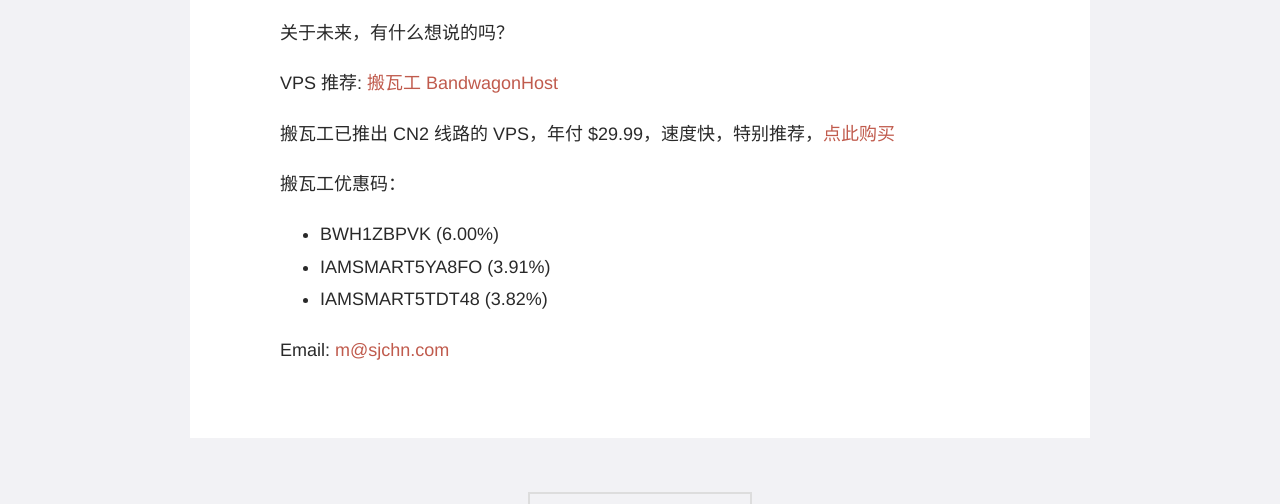
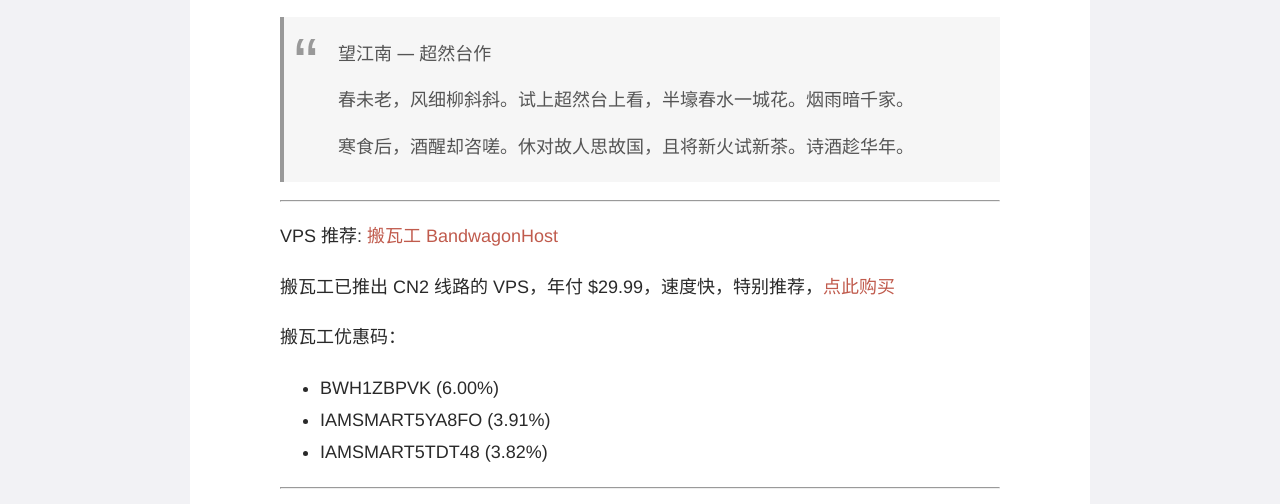
Before and after one commit to m142/m142.github.io, a plain HTML site: page about/index.html in a window 1280 px wide. Shown: the part 277-781 px from the top of the page. Drawn offline with nearby package versions, Linux system fonts and the light colour scheme; some packages are replaced by stand-ins of ours.

Commit message:
rebuilding site 2018-11-26 22:51:37

```diff
--- a/about/index.html
+++ b/about/index.html
@@ -23,8 +23,10 @@
 <meta name="mobile-web-app-capable" content="yes">
 
 <meta name="author" content="m142" />
-  <meta name="description" content="关于未来，有什么想说的吗？
-VPS 推荐: 搬瓦工 BandwagonHost
+  <meta name="description" content=" 望江南 — 超然台作
+春未老，风细柳斜斜。试上超然台上看，半壕春水一城花。烟雨暗千家。
+寒食后，酒醒却咨嗟。休对故人思故国，且将新火试新茶。诗酒趁华年。
+ VPS 推荐: 搬瓦工 BandwagonHost
 搬瓦工已推出 CN2 线路的 VPS，年付 $29.99，速度快，特别推荐，点此购买
 搬瓦工优惠码：
  BWH1ZBPVK (6.00%) IAMSMART5YA8FO (3.91%) IAMSMART5TDT48 (3.82%)  Email: m###sjchn.com
@@ -62,8 +64,10 @@ VPS 推荐: 搬瓦工 BandwagonHost
 
 
 <meta property="og:title" content="About" />
-<meta property="og:description" content="关于未来，有什么想说的吗？
-VPS 推荐: 搬瓦工 BandwagonHost
+<meta property="og:description" content=" 望江南 — 超然台作
+春未老，风细柳斜斜。试上超然台上看，半壕春水一城花。烟雨暗千家。
+寒食后，酒醒却咨嗟。休对故人思故国，且将新火试新茶。诗酒趁华年。
+ VPS 推荐: 搬瓦工 BandwagonHost
 搬瓦工已推出 CN2 线路的 VPS，年付 $29.99，速度快，特别推荐，点此购买
 搬瓦工优惠码：
  BWH1ZBPVK (6.00%) IAMSMART5YA8FO (3.91%) IAMSMART5TDT48 (3.82%)  Email: m###sjchn.com
@@ -73,8 +77,10 @@ VPS 推荐: 搬瓦工 BandwagonHost
 <meta property="article:modified_time" content="2018-05-01T00:00:00&#43;00:00"/>
 
 <meta itemprop="name" content="About">
-<meta itemprop="description" content="关于未来，有什么想说的吗？
-VPS 推荐: 搬瓦工 BandwagonHost
+<meta itemprop="description" content=" 望江南 — 超然台作
+春未老，风细柳斜斜。试上超然台上看，半壕春水一城花。烟雨暗千家。
+寒食后，酒醒却咨嗟。休对故人思故国，且将新火试新茶。诗酒趁华年。
+ VPS 推荐: 搬瓦工 BandwagonHost
 搬瓦工已推出 CN2 线路的 VPS，年付 $29.99，速度快，特别推荐，点此购买
 搬瓦工优惠码：
  BWH1ZBPVK (6.00%) IAMSMART5YA8FO (3.91%) IAMSMART5TDT48 (3.82%)  Email: m###sjchn.com
@@ -83,15 +89,17 @@ VPS 推荐: 搬瓦工 BandwagonHost
 
 <meta itemprop="datePublished" content="2018-05-01T00:00:00&#43;00:00" />
 <meta itemprop="dateModified" content="2018-05-01T00:00:00&#43;00:00" />
-<meta itemprop="wordCount" content="30">
+<meta itemprop="wordCount" content="34">
 
 
 
 <meta itemprop="keywords" content="" />
 <meta name="twitter:card" content="summary"/>
 <meta name="twitter:title" content="About"/>
-<meta name="twitter:description" content="关于未来，有什么想说的吗？
-VPS 推荐: 搬瓦工 BandwagonHost
+<meta name="twitter:description" content=" 望江南 — 超然台作
+春未老，风细柳斜斜。试上超然台上看，半壕春水一城花。烟雨暗千家。
+寒食后，酒醒却咨嗟。休对故人思故国，且将新火试新茶。诗酒趁华年。
+ VPS 推荐: 搬瓦工 BandwagonHost
 搬瓦工已推出 CN2 线路的 VPS，年付 $29.99，速度快，特别推荐，点此购买
 搬瓦工优惠码：
  BWH1ZBPVK (6.00%) IAMSMART5YA8FO (3.91%) IAMSMART5TDT48 (3.82%)  Email: m###sjchn.com
@@ -274,7 +282,15 @@ if (!doNotTrack) {
 
 
   <div class="post-content">
-      <p>关于未来，有什么想说的吗？</p>
+      <blockquote>
+<p>望江南 — 超然台作</p>
+
+<p>春未老，风细柳斜斜。试上超然台上看，半壕春水一城花。烟雨暗千家。</p>
+
+<p>寒食后，酒醒却咨嗟。休对故人思故国，且将新火试新茶。诗酒趁华年。</p>
+</blockquote>
+
+<hr />
 
 <p>VPS 推荐: <a href="https://bandwagonhost.com/aff.php?aff=31257&amp;pid=56">搬瓦工 BandwagonHost</a></p>
 
@@ -287,6 +303,8 @@ if (!doNotTrack) {
 <li>IAMSMART5YA8FO (3.91%)</li>
 <li>IAMSMART5TDT48 (3.82%)</li>
 </ul>
+
+<hr />
 
 <p>Email: <a href="https://www.google.com" id="mea">m###sjchn.com</a></p>
 
--- a/index.xml
+++ b/index.xml
@@ -285,8 +285,10 @@ $ [[ &amp;quot;0418&amp;quot; -gt &amp;quot;0417&amp;quot; ]] &amp;amp;&amp;amp;
 
       <guid>http://m.sjchn.com/about/</guid>
 
-        <description>关于未来，有什么想说的吗？
-VPS 推荐: 搬瓦工 BandwagonHost
+        <description> 望江南 — 超然台作
+春未老，风细柳斜斜。试上超然台上看，半壕春水一城花。烟雨暗千家。
+寒食后，酒醒却咨嗟。休对故人思故国，且将新火试新茶。诗酒趁华年。
+ VPS 推荐: 搬瓦工 BandwagonHost
 搬瓦工已推出 CN2 线路的 VPS，年付 $29.99，速度快，特别推荐，点此购买
 搬瓦工优惠码：
  BWH1ZBPVK (6.00%) IAMSMART5YA8FO (3.91%) IAMSMART5TDT48 (3.82%)  Email: m###sjchn.com
```
